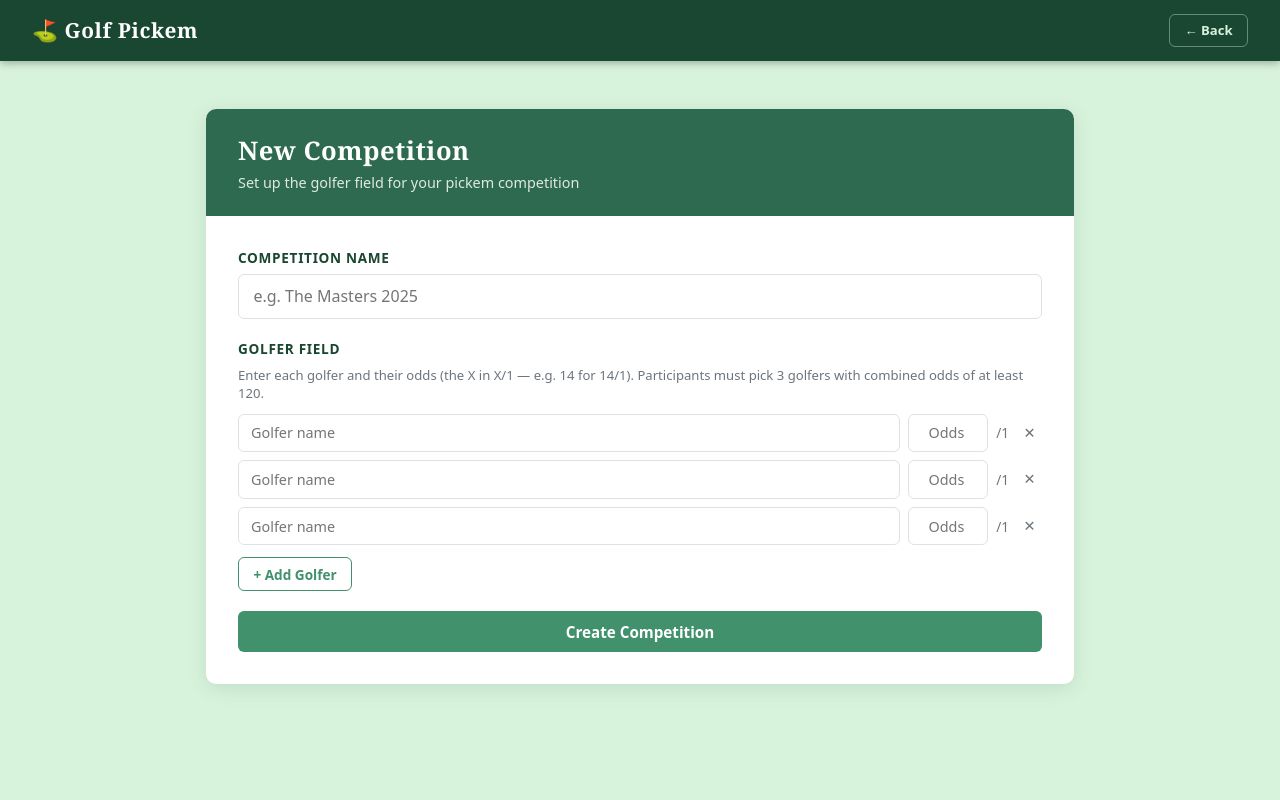
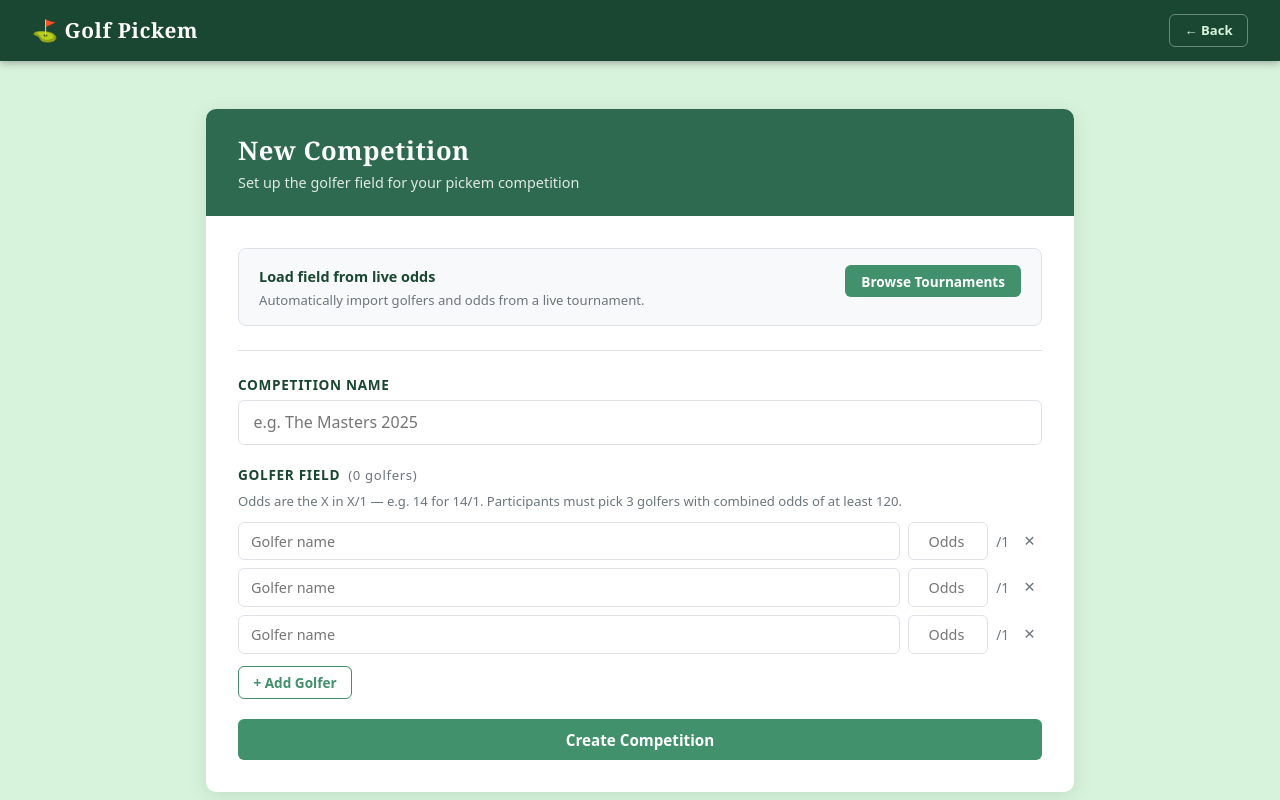
Before and after one commit to domaindrivendev/golf-pickem, a Next.js app: page /admin/competitions/new in a window 1280 px wide. Built offline with nearby package versions, Linux system fonts and the light colour scheme.

Commit message:
Support loading field/odds from odds API

```diff
--- a/src/app/admin/competitions/new/page.tsx
+++ b/src/app/admin/competitions/new/page.tsx
@@ -7,6 +7,11 @@ import Link from 'next/link'
 interface GolferRow {
   name: string
   odds: string
+}
+
+interface Sport {
+  key: string
+  title: string
 }
 
 export default function NewCompetitionPage() {
@@ -19,6 +24,62 @@ export default function NewCompetitionPage() {
   ])
   const [error, setError] = useState('')
   const [loading, setLoading] = useState(false)
+
+  // Odds loader state
+  const [sports, setSports] = useState<Sport[]>([])
+  const [sportsLoading, setSportsLoading] = useState(false)
+  const [sportsError, setSportsError] = useState('')
+  const [oddsLoading, setOddsLoading] = useState(false)
+  const [oddsError, setOddsError] = useState('')
+  const [showSports, setShowSports] = useState(false)
+  const [bookmaker, setBookmaker] = useState('')
+
+  async function handleLoadSports() {
+    setSportsError('')
+    setSportsLoading(true)
+    setShowSports(true)
+    try {
+      const res = await fetch('/api/odds')
+      const data = await res.json()
+      if (!res.ok) {
+        setSportsError(data.error || 'Failed to load tournaments')
+        return
+      }
+      if (data.length === 0) {
+        setSportsError('No active golf tournaments found')
+        return
+      }
+      setSports(data)
+    } catch {
+      setSportsError('Network error. Please try again.')
+    } finally {
+      setSportsLoading(false)
+    }
+  }
+
+  async function handleLoadOdds(sportKey: string, sportTitle: string) {
+    setOddsError('')
+    setOddsLoading(true)
+    try {
+      const res = await fetch(`/api/odds?sport=${encodeURIComponent(sportKey)}`)
+      const data = await res.json()
+      if (!res.ok) {
+        setOddsError(data.error || 'Failed to load odds')
+        return
+      }
+      setGolfers(data.golfers.map((g: { name: string; odds: number }) => ({
+        name: g.name,
+        odds: String(g.odds),
+      })))
+      if (!name) setName(sportTitle)
+      setBookmaker(data.bookmaker)
+      setShowSports(false)
+    } catch {
+      setOddsError('Network error. Please try again.')
+    } finally {
+      setOddsLoading(false)
+    }
+  }
 
   function addGolfer() {
     setGolfers([...golfers, { name: '', odds: '' }])
@@ -88,6 +149,78 @@ export default function NewCompetitionPage() {
           </div>
 
           <div className="card-body">
+            {/* ── Odds loader ────────────────────────────── */}
+            <div className="odds-loader-box">
+              <div className="odds-loader-header">
+                <div>
+                  <strong>Load field from live odds</strong>
+                  <p className="hint" style={{ marginTop: '0.2rem' }}>
+                    Automatically import golfers and odds from a live tournament.
+                    {bookmaker && <> Loaded from <strong>{bookmaker}</strong>.</>}
+                  </p>
+                </div>
+                {!showSports && (
+                  <button
+                    type="button"
+                    className="btn btn-primary btn-sm"
+                    onClick={handleLoadSports}
+                    disabled={sportsLoading}
+                  >
+                    {sportsLoading ? 'Loading...' : 'Browse Tournaments'}
+                  </button>
+                )}
+              </div>
+
+              {showSports && (
+                <div style={{ marginTop: '0.75rem' }}>
+                  {sportsError && (
+                    <p className="hint" style={{ color: '#e05252' }}>{sportsError}</p>
+                  )}
+                  {oddsError && (
+                    <p className="hint" style={{ color: '#e05252', marginTop: '0.4rem' }}>{oddsError}</p>
+                  )}
+                  {sportsLoading && (
+                    <p className="hint">Fetching tournaments...</p>
+                  )}
+                  {!sportsLoading && sports.length > 0 && (
+                    <>
+                      <p className="hint" style={{ marginBottom: '0.5rem' }}>
+                        Select a tournament to import its field and current betting odds:
+                      </p>
+                      <div className="sports-list">
+                        {sports.map((s) => (
+                          <button
+                            key={s.key}
+                            type="button"
+                            className="sport-option"
+                            onClick={() => handleLoadOdds(s.key, s.title)}
+                            disabled={oddsLoading}
+                          >
+                            <span>{s.title}</span>
+                            {oddsLoading ? (
+                              <span className="hint">Loading...</span>
+                            ) : (
+                              <span className="hint">Import →</span>
+                            )}
+                          </button>
+                        ))}
+                      </div>
+                    </>
+                  )}
+                  <button
+                    type="button"
+                    className="btn btn-ghost btn-sm"
+                    onClick={() => setShowSports(false)}
+                    style={{ marginTop: '0.5rem', fontSize: '0.8rem' }}
+                  >
+                    Cancel
+                  </button>
+                </div>
+              )}
+            </div>
+
+            <hr className="divider" />
+
             <form onSubmit={handleSubmit}>
               {error && <div className="alert alert-error" style={{ marginBottom: '1.25rem' }}>{error}</div>}
 
@@ -105,9 +238,14 @@ export default function NewCompetitionPage() {
               </div>
 
               <div className="form-group">
-                <label>Golfer Field</label>
+                <label>
+                  Golfer Field
+                  <span className="hint" style={{ marginLeft: '0.5rem', textTransform: 'none', fontWeight: 400 }}>
+                    ({golfers.filter((g) => g.name.trim()).length} golfers)
+                  </span>
+                </label>
                 <p className="hint" style={{ marginBottom: '0.75rem' }}>
-                  Enter each golfer and their odds (the X in X/1 — e.g. 14 for 14/1).
+                  Odds are the X in X/1 — e.g. 14 for 14/1.
                   Participants must pick 3 golfers with combined odds of at least 120.
                 </p>
 
--- /dev/null
+++ b/src/app/api/odds/route.ts
@@ -0,0 +1,87 @@
+import { NextRequest, NextResponse } from 'next/server'
+import { getSession } from '@/lib/auth'
+
+const BASE = 'https://api.the-odds-api.com/v4'
+
+export async function GET(req: NextRequest) {
+  const session = await getSession()
+  if (!session || session.role !== 'admin') {
+    return NextResponse.json({ error: 'Unauthorized' }, { status: 401 })
+  }
+
+  const apiKey = process.env.ODDS_API_KEY
+  if (!apiKey) {
+    return NextResponse.json({ error: 'ODDS_API_KEY is not configured' }, { status: 500 })
+  }
+
+  const sport = req.nextUrl.searchParams.get('sport')
+
+  if (!sport) {
+    // Return the list of in-season golf tournaments
+    const res = await fetch(`${BASE}/sports?apiKey=${apiKey}`, { next: { revalidate: 3600 } })
+    if (!res.ok) {
+      return NextResponse.json({ error: 'Failed to fetch sports list' }, { status: 502 })
+    }
+    const all = await res.json() as Array<{ key: string; group: string; title: string; active: boolean }>
+    const golf = all.filter((s) => s.group.toLowerCase() === 'golf' && s.active)
+    return NextResponse.json(golf)
+  }
+
+  // Fetch outright winner odds from all available regions/bookmakers
+  const url =
+    `${BASE}/sports/${encodeURIComponent(sport)}/odds` +
+    `?apiKey=${apiKey}&regions=us,uk,eu,au&markets=outrights`
+
+  const res = await fetch(url, { next: { revalidate: 300 } })
+  if (!res.ok) {
+    const text = await res.text()
+    return NextResponse.json({ error: `Odds API error: ${res.status} ${text}` }, { status: 502 })
+  }
+
+  const events = await res.json() as Array<{
+    bookmakers: Array<{
+      key: string
+      title: string
+      markets: Array<{
+        key: string
+        outcomes: Array<{ name: string; price: number }>
+      }>
+    }>
+  }>
+
+  // For each event, find the bookmaker with the most runners, then pick the
+  // event/bookmaker combination that has the best overall coverage.
+  let bestBookmaker: { title: string; outcomes: Array<{ name: string; price: number }> } | null = null
+
+  for (const event of events) {
+    let eventBest: { title: string; outcomes: Array<{ name: string; price: number }> } | null = null
+    for (const bookmaker of event.bookmakers) {
+      const market = bookmaker.markets.find((m) => m.key === 'outrights')
+      if (!market) continue
+      if (!eventBest || market.outcomes.length > eventBest.outcomes.length) {
+        eventBest = { title: bookmaker.title, outcomes: market.outcomes }
+      }
+    }
+    if (eventBest && (!bestBookmaker || eventBest.outcomes.length > bestBookmaker.outcomes.length)) {
+      bestBookmaker = eventBest
+    }
+  }
+
+  if (!bestBookmaker) {
+    return NextResponse.json({ error: 'No outright odds found for this tournament' }, { status: 404 })
+  }
+
+  const golfers = bestBookmaker.outcomes
+    // Decimal odds ≤ 2.0 (evens or shorter) are not meaningful for a tournament winner
+    // and often indicate catch-all "Any Other Player" entries or bad data.
+    .filter((outcome) => outcome.price > 2.0)
+    .map((outcome) => ({
+      name: outcome.name,
+      // Convert decimal odds (e.g. 15.0) to fractional numerator (e.g. 14 → 14/1)
+      odds: Math.round(outcome.price - 1),
+    }))
+
+  golfers.sort((a, b) => a.odds - b.odds)
+
+  return NextResponse.json({ bookmaker: bestBookmaker.title, golfers })
+}
--- a/src/app/globals.css
+++ b/src/app/globals.css
@@ -557,3 +557,57 @@ body {
 .my-pick-odds { font-size: 0.8rem; color: var(--gray-600); margin-top: 0.25rem; }
 .my-pick-score { font-size: 0.8rem; color: var(--fairway); margin-top: 0.25rem; font-weight: 600; }
 .pick-cut-label { font-size: 0.78rem; color: #e05252; font-weight: 700; margin-top: 0.25rem; }
+
+/* ── Odds loader box ──────────────────────────────── */
+.odds-loader-box {
+  background: var(--gray-100);
+  border: 1.5px solid var(--gray-300);
+  border-radius: 8px;
+  padding: 1rem 1.25rem;
+  margin-bottom: 0.25rem;
+}
+
+.odds-loader-header {
+  display: flex;
+  align-items: flex-start;
+  justify-content: space-between;
+  gap: 1rem;
+}
+
+.odds-loader-header strong {
+  font-family: system-ui, sans-serif;
+  font-size: 0.9rem;
+  color: var(--green-dark);
+}
+
+.sports-list {
+  display: flex;
+  flex-direction: column;
+  gap: 0.4rem;
+}
+
+.sport-option {
+  display: flex;
+  align-items: center;
+  justify-content: space-between;
+  padding: 0.6rem 0.85rem;
+  background: var(--white);
+  border: 1.5px solid var(--gray-300);
+  border-radius: 6px;
+  cursor: pointer;
+  font-family: system-ui, sans-serif;
+  font-size: 0.88rem;
+  color: var(--text);
+  text-align: left;
+  transition: border-color 0.12s, background 0.12s;
+}
+
+.sport-option:hover:not(:disabled) {
+  border-color: var(--fairway);
+  background: var(--green-pale);
+}
+
+.sport-option:disabled {
+  opacity: 0.6;
+  cursor: not-allowed;
+}
```
